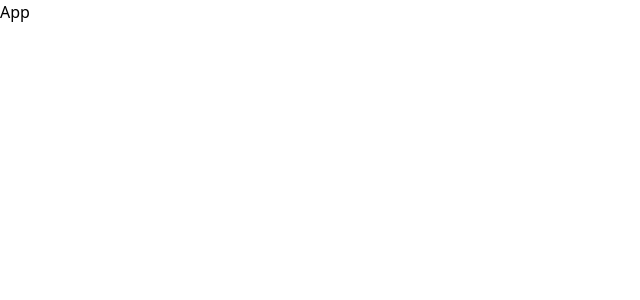
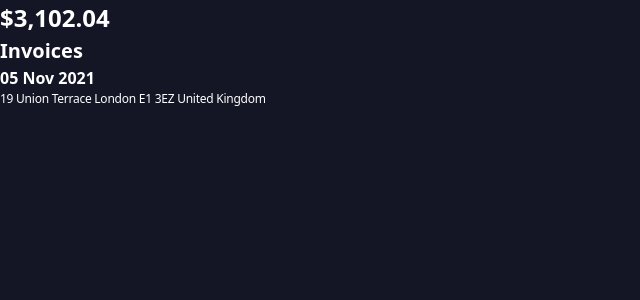
Before and after one commit to elghanbibadr/invoiceappv2, a React (Vite) app: page / in a window 1280 px wide. Shown: the top 300 px of the page, without its empty margins (0-640 px from the left). Built offline with nearby package versions, Linux system fonts and the light colour scheme.

Commit message:
add some general typography styling

```diff
--- a/src/App.jsx
+++ b/src/App.jsx
@@ -2,7 +2,18 @@ import React from 'react'
 
 const App = () => {
   return (
-    <div>App</div>
+    <div>
+      <h1>$3,102.04</h1>
+      <h2>Invoices</h2>
+      <h3>05 Nov 2021</h3>
+      <p>19 Union Terrace
+
+        London
+
+        E1 3EZ
+
+        United Kingdom</p>
+    </div>
   )
 }
 
--- a/src/index.css
+++ b/src/index.css
@@ -1,3 +1,46 @@
 @tailwind base;
 @tailwind components;
 @tailwind utilities;
+
+body {
+  background: #141625;
+  font-size: 0.8rem;
+  font-family: system-ui, -apple-system, BlinkMacSystemFont, 'Segoe UI', Roboto, Oxygen, Ubuntu, Cantarell, 'Open Sans', 'Helvetica Neue', sans-serif;
+
+}
+
+
+.mycontainer {
+  max-width: 55rem;
+  margin-inline: auto;
+  padding: 10px;
+  margin-top: 2rem;
+}
+
+h1 {
+  font-size: 1.5rem;
+
+}
+
+h2 {
+  font-size: 1.25rem;
+
+}
+
+h3 {
+  font-size: 1rem;
+}
+
+
+p {
+  color: white;
+  font-size: 0.75rem;
+  letter-spacing: -.25px;
+}
+
+h1,
+h2,
+h3 {
+  color: white;
+  font-weight: bold;
+}
```
Also changed, not shown: src/componenet/ui/Button.jsx (added, +7 -0 lines).
